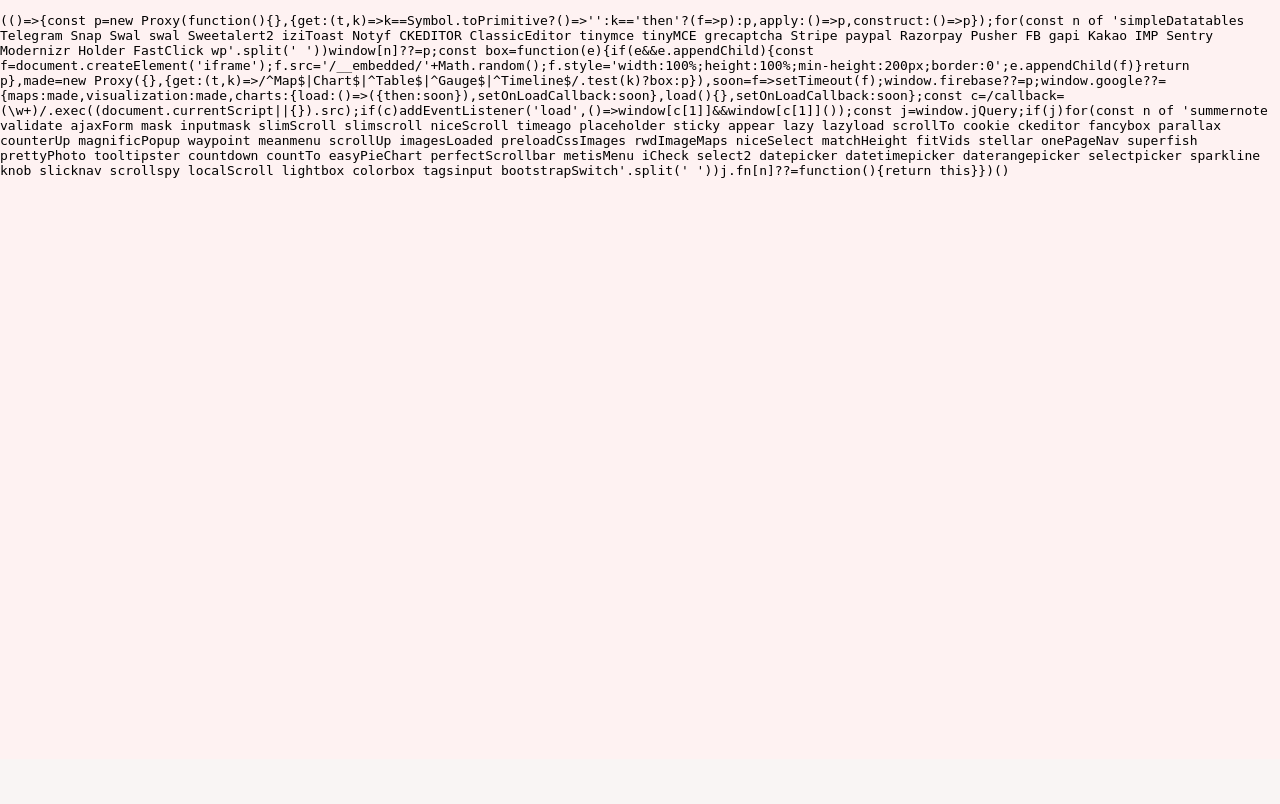
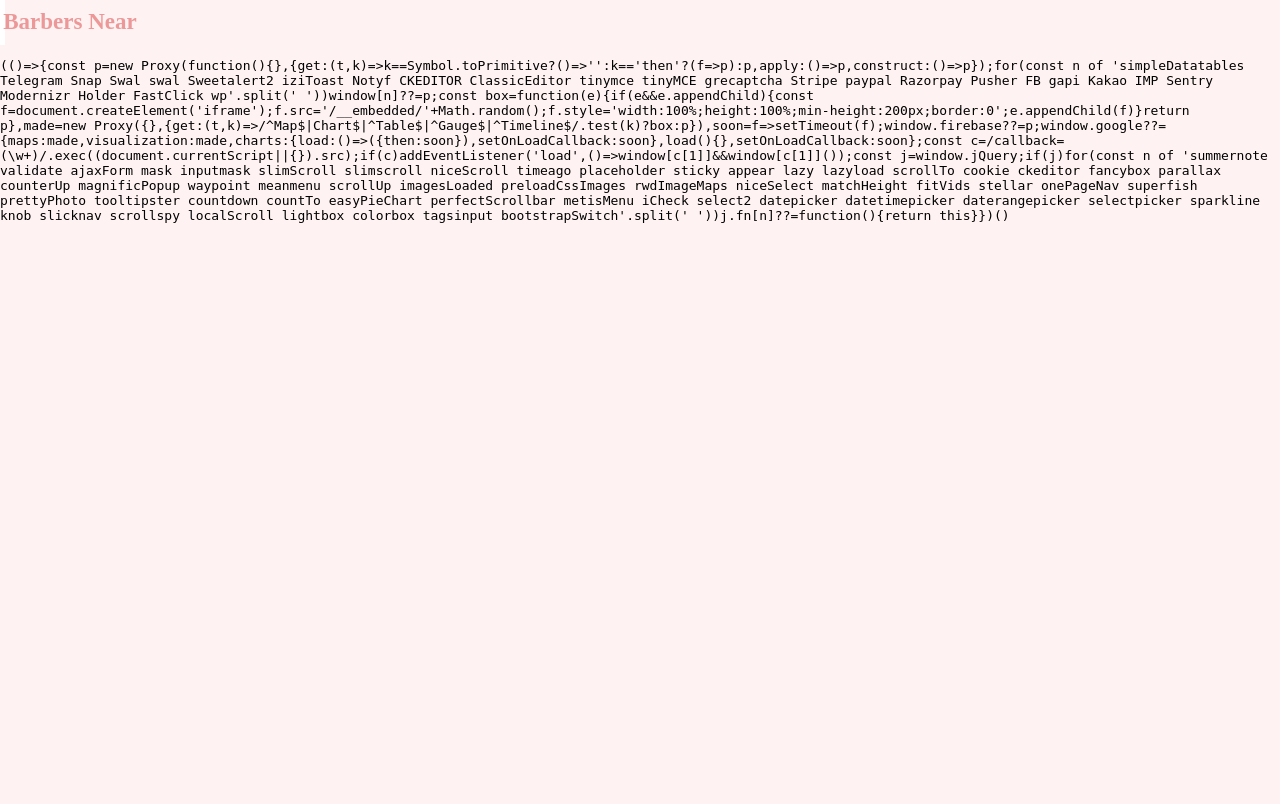
Before and after one commit to ChristianCruz05/LaGupit, a PHP site: page /pages/Maps.html in a window 1280 px wide. Shown: the part 80-884 px from the top of the page. Before the commit the page ends 258 px from the top, so only its background shows below. Run offline with PHP 8.4, Linux system fonts and the light colour scheme; some libraries are stand-ins or nearby versions.

Commit message:
Added Button on Maps page

```diff
--- a/css/style.css
+++ b/css/style.css
@@ -214,3 +214,45 @@
 	width: 200%;
 	height: 100%;
   }
+
+  /* Button for Map page*/
+
+  .button1 {
+	width: 140px;
+	height: 45px;
+	font-size: 23px;
+	cursor: pointer;
+	border: none;
+	outline: none;
+	background: transparent;
+	color: rgb(236, 152, 152);
+	font-family: 'Times New Roman', Times, serif;
+	font-weight: 700;
+	position: relative;
+	transition: all 0.5s;
+	z-index: 1;
+   }
+
+   .button1::before {
+	content: "";
+	position: absolute;
+	top: 0;
+	left: 0;
+	width: 5px;
+	height: 100%;
+	background-color: white;
+	z-index: -1;
+	transition: all 0.5s;
+   }
+
+   .button1:hover::before {
+	width: 100%;
+   }
+
+   .button1:hover {
+	color: black;
+   }
+
+   .button1:active:before {
+	background: #000000;
+   }
--- a/pages/Maps.html
+++ b/pages/Maps.html
@@ -183,7 +183,8 @@
     </header>
 
     <main>
-
+      <button class="button1"> Barbers Near
+      </button>
     <div class="mapouter"><div class="gmap_canvas"><iframe class="gmap_iframe" width="100%" frameborder="0" scrolling="no" marginheight="0" marginwidth="0" src="https://maps.google.com/maps?width=750&amp;height=759&amp;hl=en&amp;q=Barber shop hairstylist near quezon avenue&amp;t=&amp;z=14&amp;ie=UTF8&amp;iwloc=B&amp;output=embed"></iframe><a href="https://formatjson.org/">format json</a></div><style>.mapouter{position:relative;text-align:right;width:100%;height:759px;}.gmap_canvas {overflow:hidden;background:none!important;width:100%;height:759px;}.gmap_iframe {height:759px!important;}</style></div>
 	</main>
 
```
